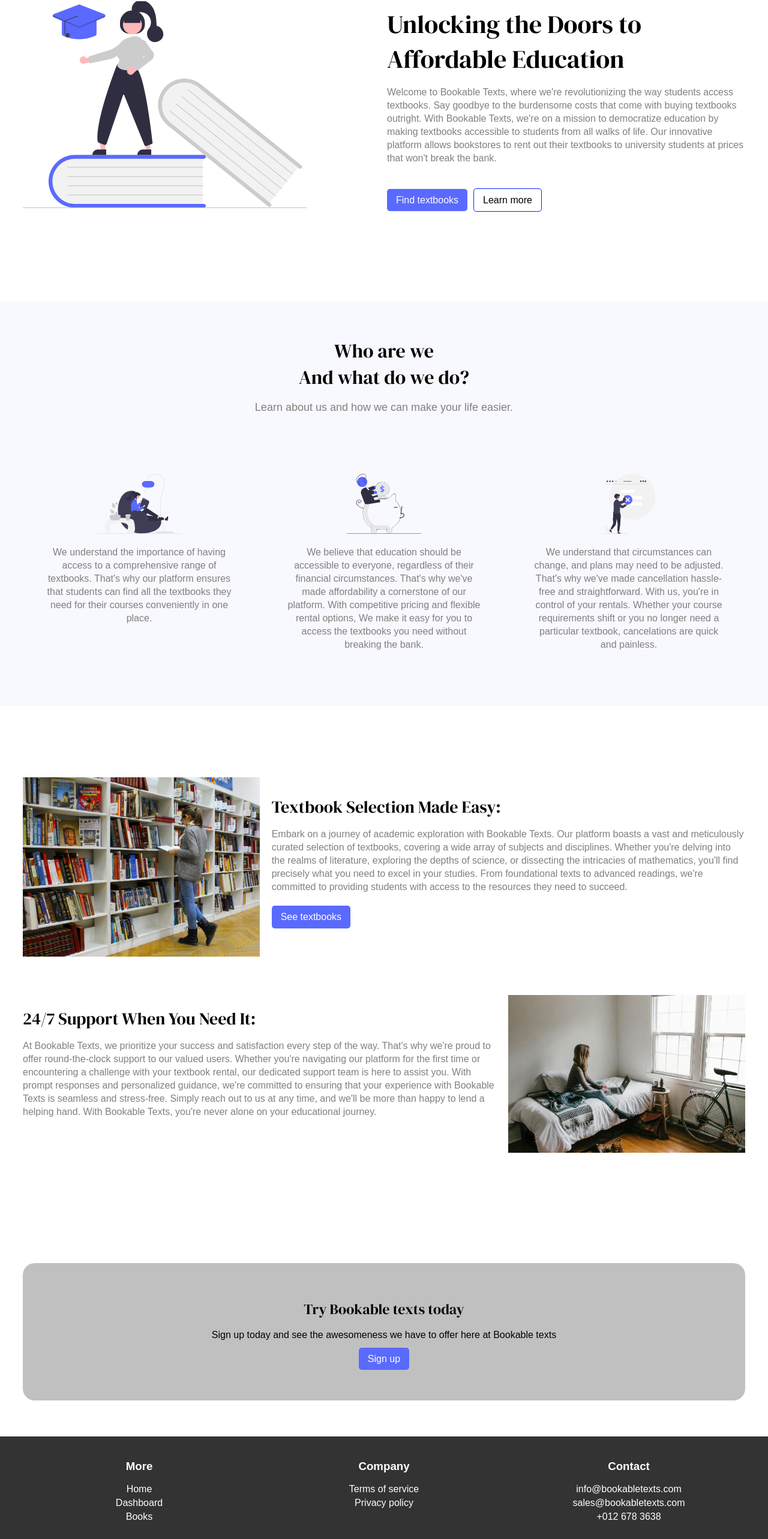
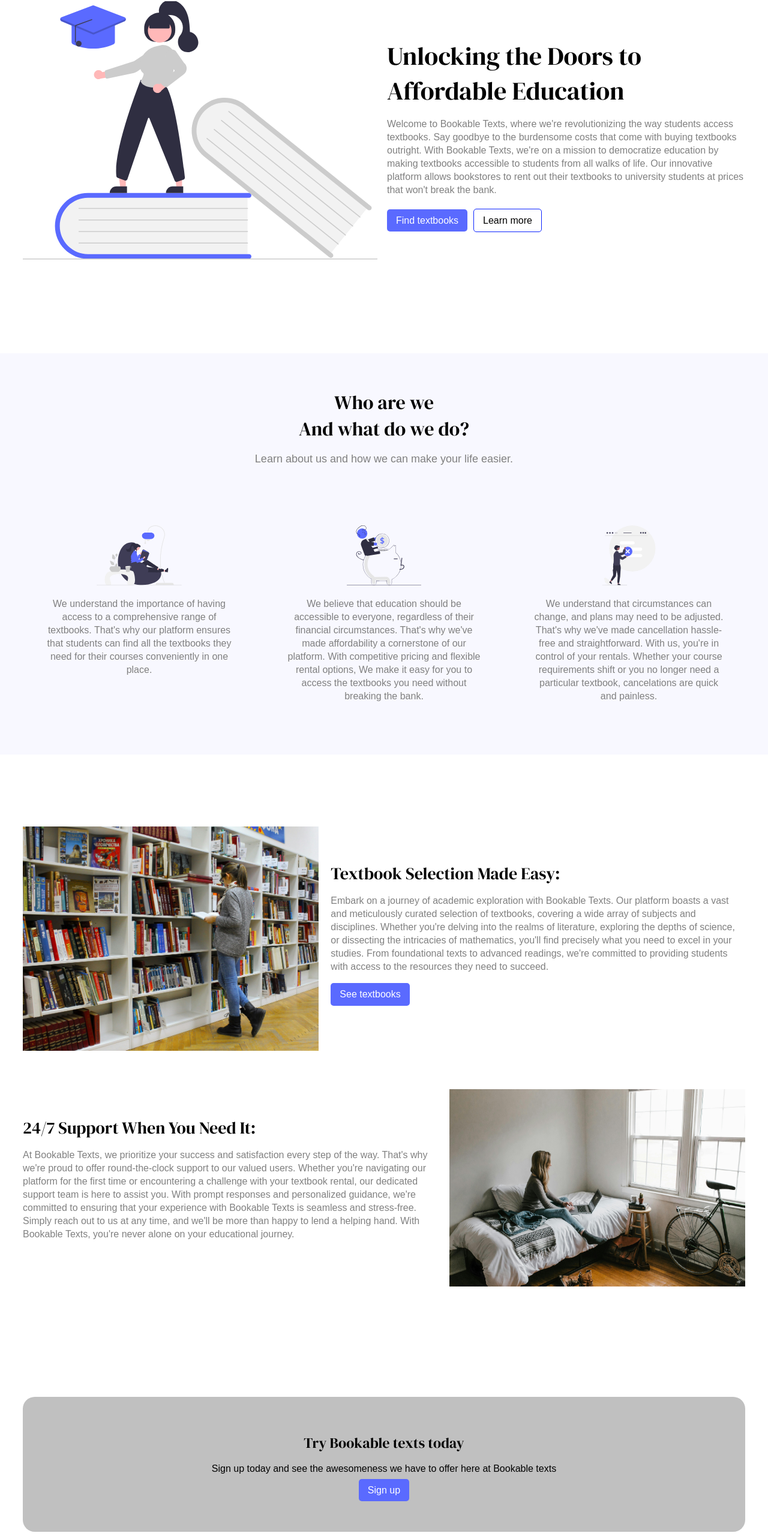
Before and after one commit to Bookable-texts/Bookable-texts, a React (Vite) app: page / in a window 1280 px wide. Shown: the part 228-2794 px from the top of the page at 60% size. Built offline with nearby package versions, Linux system fonts and the light colour scheme; a web font is replaced by a local one.

Commit message:
Made the grid template 1fr on 700px screens

```diff
--- a/src/components/Footer.jsx
+++ b/src/components/Footer.jsx
@@ -34,7 +34,7 @@
 
 
         </div>
-        <div className="line margin_top_large margin_bottom_large"></div>
+        <div className="line_footer margin_top_large margin_bottom_large"></div>
 
         <p>
 
--- a/src/index.css
+++ b/src/index.css
@@ -68,12 +68,13 @@
 
 .paragraph {
     line-height: 22px;
-    margin-bottom: 20px;
+    padding: 0;
+
 }
 
 /********* UI components *********/
 .buttons {
-    margin: 30px 0 0 0;
+    margin: 15px 0 0 0;
 }
 .buttons .btn {
     margin-right: 10px;
@@ -184,8 +185,14 @@
     margin: 0 auto;
 }
 
-.line {
+.line_footer {
     width: 100%;
     height: 1px;
     background-color: #fff;
 }
+
+@media screen and (max-width: 900px) {
+    .cards {
+        grid-template-columns: 1fr 1fr;
+    }
+}
--- a/src/pages/Home.jsx
+++ b/src/pages/Home.jsx
@@ -37,7 +37,7 @@
       </div>
     </section>
 
-    {/* hero section */}
+    {/* About section */}
 
     <section className="about bg_ghostwhite" id="about">
       <div className="container text_centered">
--- a/src/styles/Home.css
+++ b/src/styles/Home.css
@@ -17,7 +17,7 @@
 
 }
 .image img {
-    width: 80%;
+    width: 100%;
     object-fit: contain;
 }
 .cta {
@@ -27,3 +27,23 @@
     border-radius: 20px;
 
 }
+
+@media screen and (max-width: 900px) {
+    .hero_grid {
+        grid-template-columns: 1fr;
+    }
+    .hero_grid img {
+        width: 60%;
+        margin: 0 20% 0 20%;
+    }
+}
+
+@media screen and (max-width: 700px) {
+    .hero_grid .content {
+        text-align: center;
+    }
+
+    .cards {
+        grid-template-columns: 1fr;
+    }
+}
--- a/src/styles/ui/Grid.css
+++ b/src/styles/ui/Grid.css
@@ -23,9 +23,9 @@
     align-self: flex-start;
 }
 .grid_left {
-    grid-template-columns: 4fr 8fr;
+    grid-template-columns: 5fr 7fr;
 }
 
 .grid_right {
-    grid-template-columns: 8fr 4fr;
+    grid-template-columns: 7fr 5fr;
 }
```
